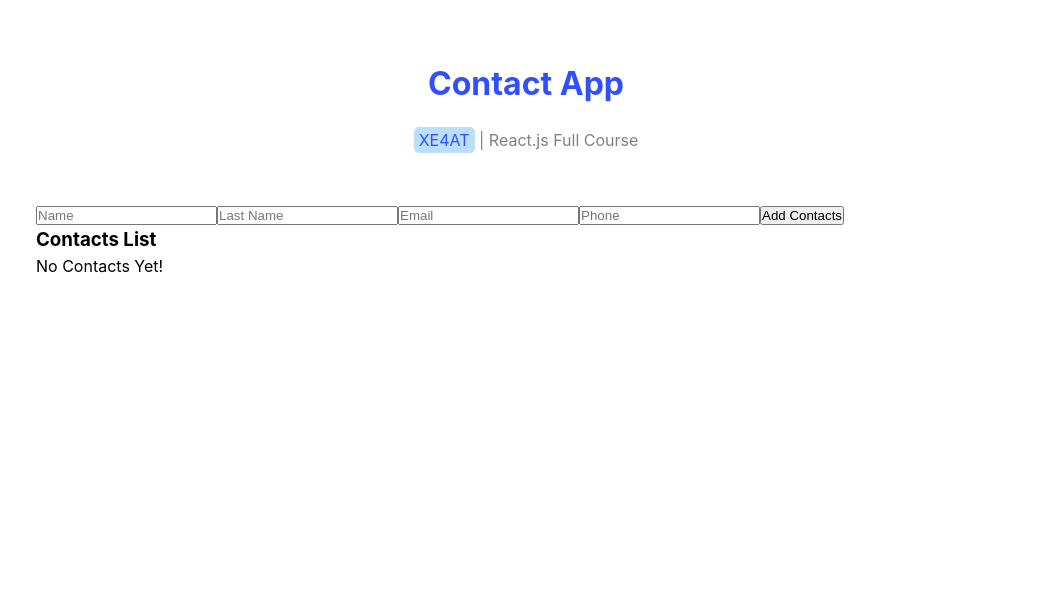
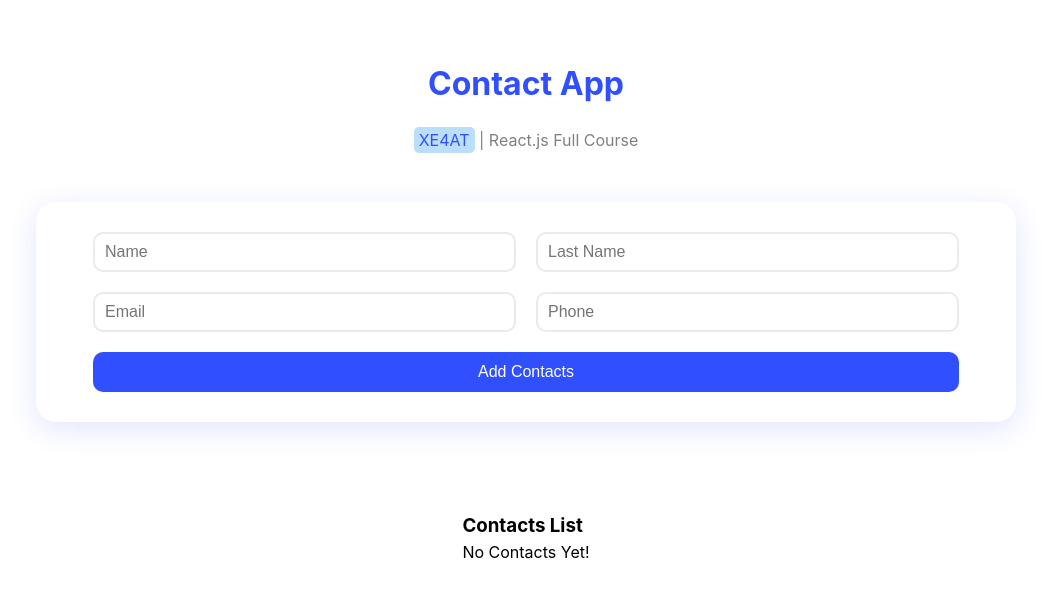
Before and after one commit to xe4at/mini-contact-app, a React (Vite) app: page / in a window 1280 px wide. Shown: the top 598 px of the page, without its empty margins (114-1165 px from the left). Built offline with nearby package versions, Linux system fonts and the light colour scheme.

Commit message:
The styling of the forms was done

```diff
--- a/src/components/Contacts.jsx
+++ b/src/components/Contacts.jsx
@@ -3,6 +3,8 @@ import { v4 } from "uuid";
 
 import ContactsList from "./ContactsList";
 import inputs from "./constants/inputs";
+
+import styles from "./Contacts.module.css";
 
 function Contacts() {
   const [contacts, setContacts] = useState([]);
@@ -49,8 +51,8 @@ function Contacts() {
   };
 
   return (
-    <div>
-      <div>
+    <div className={styles.container}>
+      <div className={styles.form}>
         {inputs.map((input, index) => (
           <input
             key={index}
@@ -64,7 +66,7 @@ function Contacts() {
 
         <button onClick={addHandler}>Add Contacts</button>
       </div>
-      <div>{alert && <p>{alert}</p>}</div>
+      <div className={styles.alert}>{alert && <p>{alert}</p>}</div>
       <ContactsList contacts={contacts} deleteHandler={deleteHandler} />
     </div>
   );
--- /dev/null
+++ b/src/components/Contacts.module.css
@@ -0,0 +1,67 @@
+.container {
+  display: flex;
+  flex-direction: column;
+  align-items: center;
+}
+
+.form {
+  display: flex;
+  flex-wrap: wrap;
+  align-items: center;
+  justify-content: center;
+  padding: 20px;
+  margin-bottom: 20px;
+  border-radius: 20px;
+  box-shadow: #304ffe25 0px 7px 29px 0px;
+}
+
+.form input {
+  width: 45%;
+  height: 40px;
+  padding: 10px;
+  margin: 10px;
+  border: 2px solid #eaeaea;
+  border-radius: 10px;
+  color: #304ffe;
+  font-size: 1rem;
+}
+
+.form button {
+  width: calc(90% + 20px);
+  height: 40px;
+  padding: 10px;
+  margin: 10px 0;
+  cursor: pointer;
+  background-color: #304ffe;
+  color: #fff;
+  border: none;
+  border-radius: 10px;
+  font-size: 1rem;
+}
+
+.form button:hover {
+  box-shadow: #0c2ad487 0px 7px 29px 0px;
+}
+
+.alert {
+  width: 100%;
+  height: 40px;
+  margin: 5px 0 25px;
+}
+
+.alert p {
+  background-color: #ffebee;
+  color: #f44336;
+  width: 100%;
+  padding: 10px;
+  border-radius: 10px;
+}
+
+@media (max-width: 500px) {
+  .form input {
+    width: 90%;
+  }
+  .form bottom {
+    width: 90%;
+  }
+}
```
